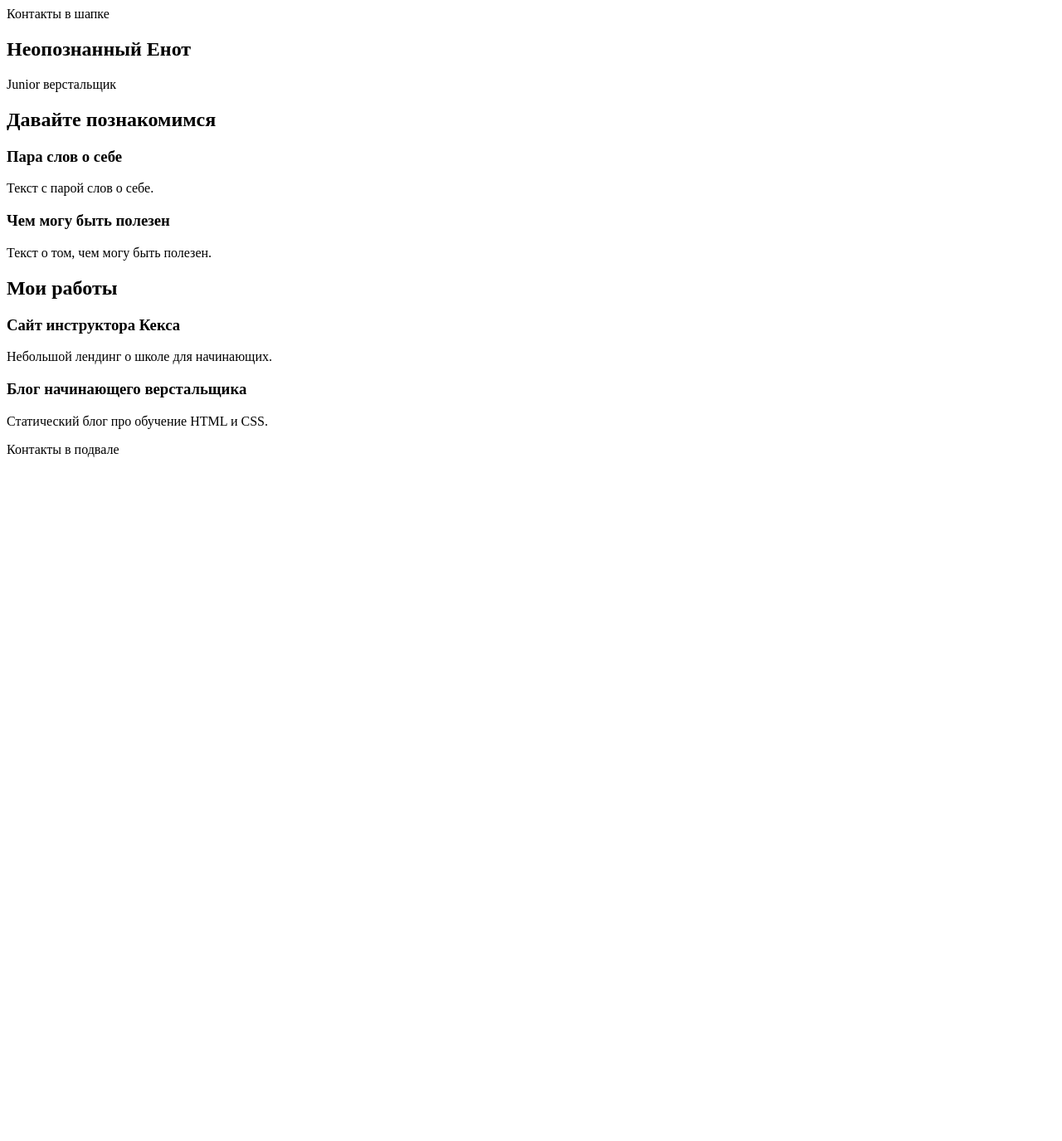
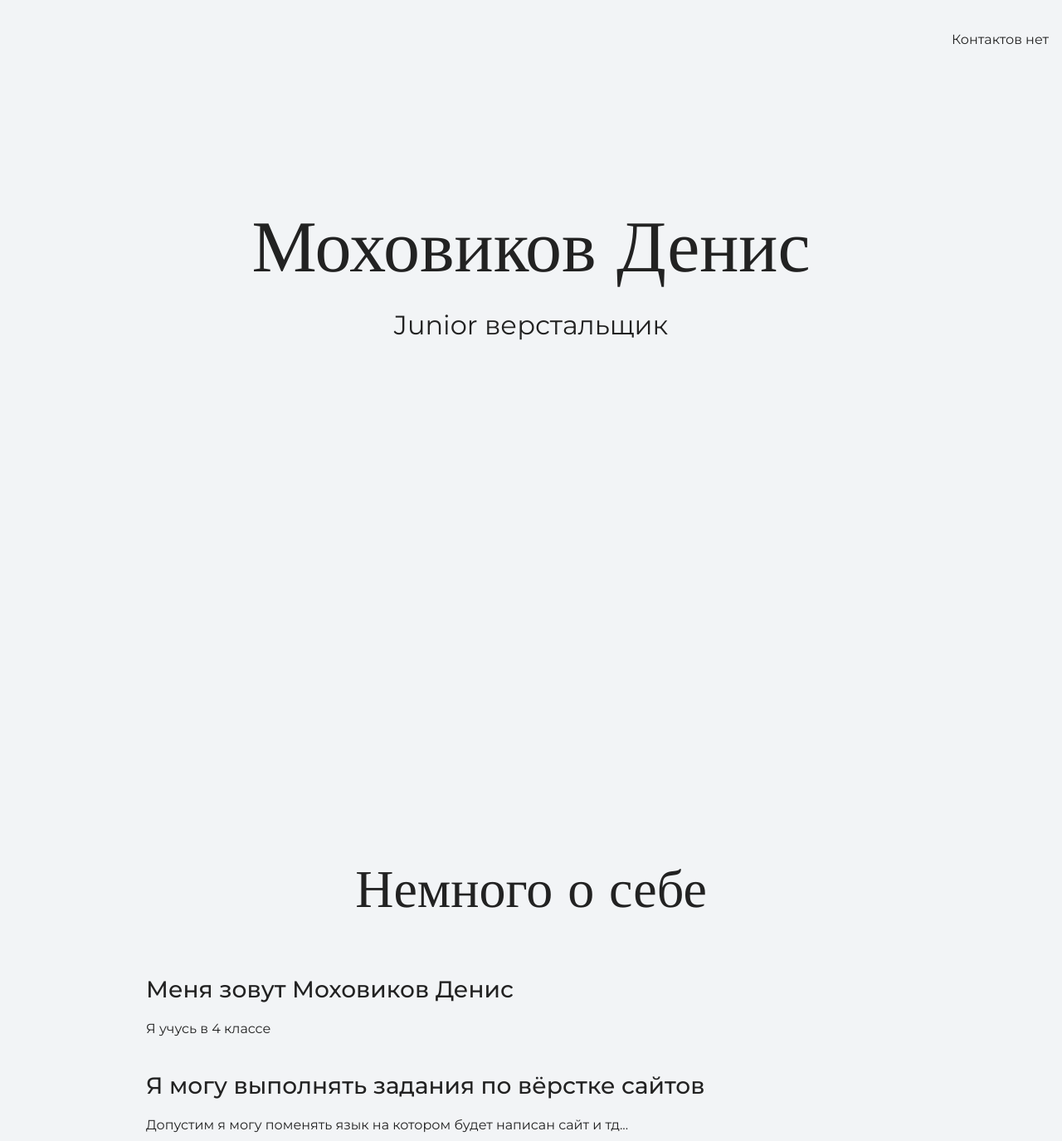
Before and after one commit to denis-mokh/denis-mokh.github.io, a plain HTML site: page index.html in a window 1280 px wide. Shown: the top 1375 px of the page at 83% size. Before the commit the page ends 800 px from the top, so only its background shows below. Drawn offline with nearby package versions, Linux system fonts and the light colour scheme.

Commit message:
Add files via upload
правильные файлы

```diff
--- a/index.html
+++ b/index.html
@@ -2,29 +2,37 @@
 <html lang="ru">
   <head>
     <meta charset="UTF-8">
-    <link rel="stylesheet" href="outlines.css">
+    <link rel="stylesheet" href="style.css">
     <title>Портфолио Junior верстальщика</title>
+    <link href="https://fonts.googleapis.com/css?family=Montserrat:400,500,700|Old+Standard+TT&display=swap&subset=cyrillic" rel="stylesheet">
   </head>
 
   <body>
     <header class="page-header">
-      Контакты в шапке
+      <div class="container">
+    Контактов нет
+      </div>
     </header>
 
     <section class="hero-image">
-      <h1 class="heading">Неопознанный Енот</h1>
+      <div class="container">
+      <h1 class="heading">Моховиков Денис</h1>
       <p>Junior верстальщик</p>
+    </div>
     </section>
 
     <section class="intro">
-      <h2 class="subheading">Давайте познакомимся</h2>
-      <h3>Пара слов о себе</h3>
-      <p>Текст с парой слов о себе.</p>
-      <h3>Чем могу быть полезен</h3>
-      <p>Текст о том, чем могу быть полезен.</p>
+       <div class="container">
+      <h2 class="subheading">Немного о себе</h2>
+      <h3>Меня зовут Моховиков Денис</h3>
+      <p>Я учусь в 4 классе</p>
+      <h3>Я могу выполнять задания по вёрстке сайтов</h3>
+      <p>Допустим я могу поменять язык на котором будет написан сайт и тд...</p>
+       </div>
     </section>
 
     <section class="portfolio">
+       <div class="container">
       <h2 class="subheading">Мои работы</h2>
 
       <h3>Сайт инструктора Кекса</h3>
@@ -32,10 +40,13 @@
 
       <h3>Блог начинающего верстальщика</h3>
       <p>Статический блог про обучение HTML и CSS.</p>
+    </div>
     </section>
 
     <footer class="page-footer">
-      Контакты в подвале
+       <div class="container">
+      Моховиков Денис Олегович
+    </div>
     </footer>
   </body>
 </html>
```
Also changed, not shown: style.css (line endings or trailing spaces).
